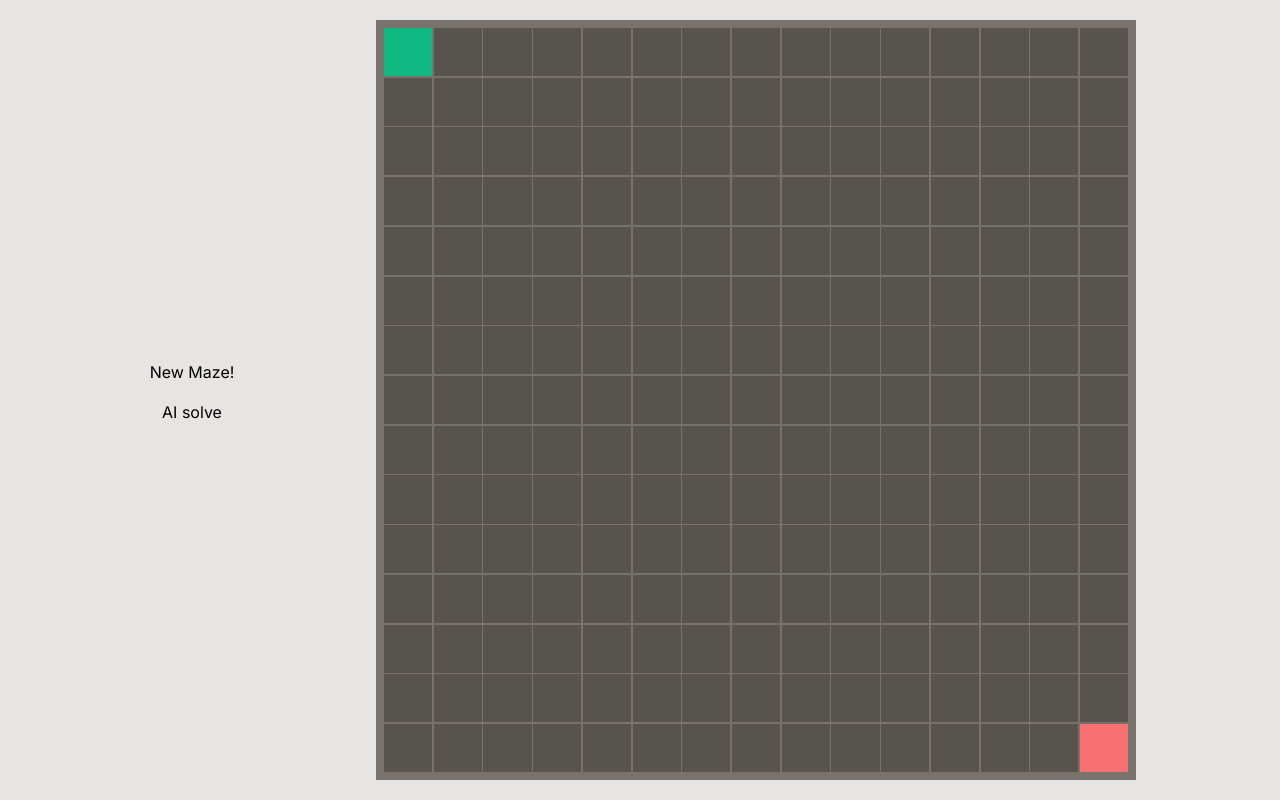
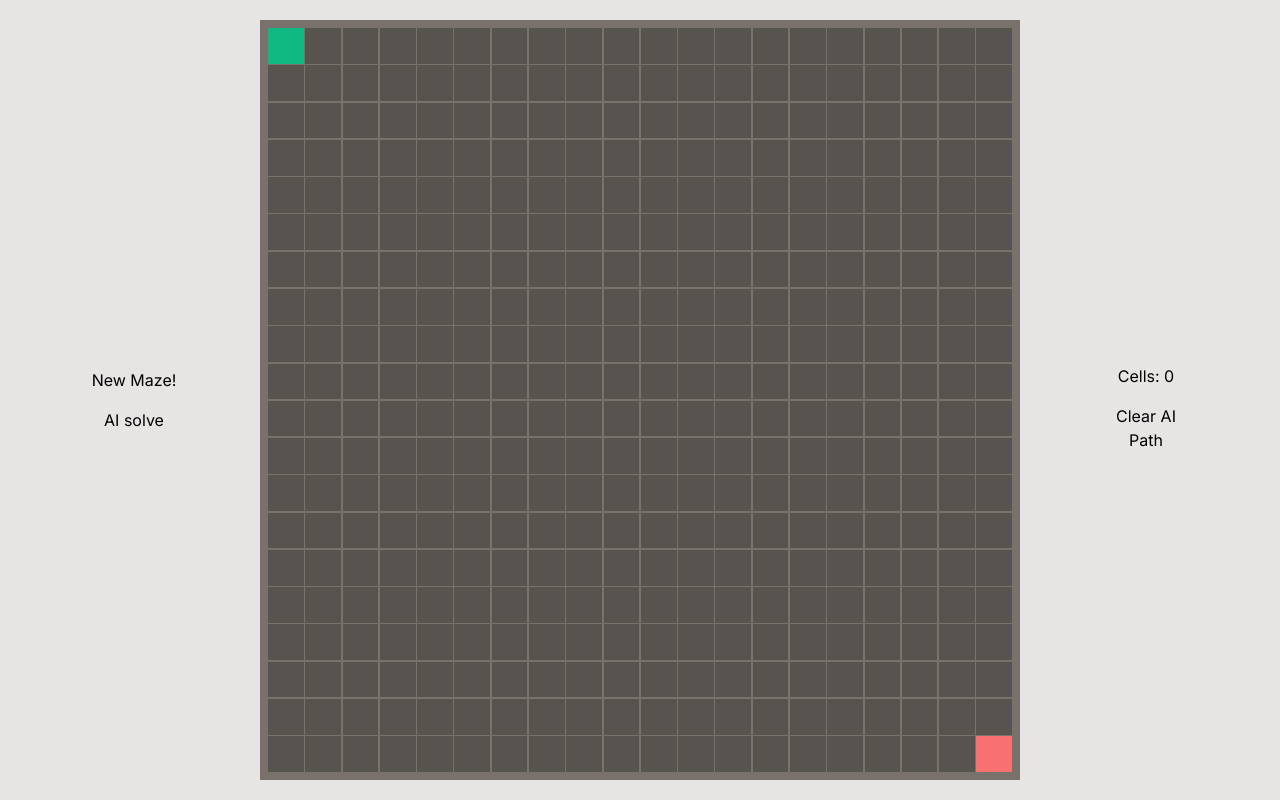
Before and after one commit to joliveto64/the-grid, a Next.js app: page / in a window 1280 px wide. Built offline with nearby package versions, Linux system fonts and the light colour scheme.

Commit message:
css and stop Ai updates

```diff
--- a/app/components/Cell.tsx
+++ b/app/components/Cell.tsx
@@ -29,7 +29,7 @@ export default function Cell(props: {
 
   return (
     <div
-      className={`aspect-square w-full ${
+      className={`active:scale-125 aspect-square w-full ${
         //         68,64,60          231,229,228
         chooseColor()
       }`}
--- a/app/components/useSharedState.tsx
+++ b/app/components/useSharedState.tsx
@@ -2,17 +2,16 @@ import { useState, useRef } from "react";
 import { createGrid } from "../createMaze";
 
 export default function useSharedState() {
-  const [gridSize, setGridSize] = useState(15);
+  const [gridSize, setGridSize] = useState(20);
   const [gridData, setGridData] = useState(createGrid(gridSize, gridSize));
-  const [aiMoving, setAiMoving] = useState(false);
   const [isDragging, setIsDragging] = useState(false);
+  const stopAi = useRef<boolean>(false);
   const touchedCells = useRef<Set<string>>(new Set());
 
   return {
     gridData,
     setGridData,
-    aiMoving,
-    setAiMoving,
+    stopAi,
     isDragging,
     setIsDragging,
     gridSize,
--- a/app/globals.css
+++ b/app/globals.css
@@ -7,3 +7,7 @@
     width: 95vh;
   }
 }
+
+body {
+  position: fixed;
+}
--- a/app/page.tsx
+++ b/app/page.tsx
@@ -6,6 +6,12 @@ import { exploreMaze } from "./pathfinding";
 import { createMaze } from "./createMaze";
 
 // TODO: make user solve then AI solve after. Doesn't work well on top of each other
+// TODO: logic to improve corner swiping
+// TODO: allow cancel pathfinding
+// TODO: games modes: predict AI path, beat AI shortest path
+// TODO: -----user generated mazes for all modes, upload to supabase
+// TODO: -----logic to change pathfinding order
+// TODO: -----need better pathfinding for shortest path
 
 export default function Home() {
   const {
@@ -16,6 +22,7 @@ export default function Home() {
     isDragging,
     setIsDragging,
     touchedCells,
+    stopAi,
   } = useSharedState();
   type Cell = {
     isDark: boolean;
@@ -37,7 +44,7 @@ export default function Home() {
           return row.map((cell, cIndex) => {
             if (cIndex === columnIndex) {
               if (cell.isStart || cell.isEnd) return cell;
-              return { ...cell, isDark: !cell.isDark };
+              return { ...cell, isUser: !cell.isUser };
             }
             return cell;
           });
@@ -70,6 +77,8 @@ export default function Home() {
     for (let i = 0; i < array.length; i++) {
       let CurrRow = array[i][0];
       let CurrCol = array[i][1];
+
+      if (stopAi.current) return;
 
       await delay(100);
 
@@ -116,6 +125,7 @@ export default function Home() {
   }
 
   function clearPath() {
+    stopAi.current = true;
     setGridData((prevGrid) => {
       return prevGrid.map((row, rIndex) => {
         return row.map((cell, cIndex) => {
@@ -193,7 +203,7 @@ export default function Home() {
   return (
     <div className="App">
       <div className="h-screen w-screen p-2 flex flex-col justify-center items-center bg-stone-200 landscape:flex-row landscape:justify-evenly">
-        <div className="w-full flex justify-evenly landscape:flex-col landscape:items-center landscape:w-24 mb-4">
+        <div className="w-full flex justify-evenly landscape:flex-col landscape:items-center landscape:w-24">
           <>
             <button
               className="landscape:mb-4"
@@ -206,6 +216,7 @@ export default function Home() {
             </button>
             <button
               onClick={() => {
+                stopAi.current = false;
                 clearAiPath();
                 handleTestMaze(gridData);
               }}
@@ -240,7 +251,7 @@ export default function Home() {
                 isAi={cell.isAi}
                 isUser={cell.isUser}
                 onClick={() => {
-                  // handleCellClick(rowIndex, columnIndex);
+                  handleCellClick(rowIndex, columnIndex);
                 }}
                 onTouchStart={(event) => {
                   handleTouchStart(event);
@@ -249,20 +260,28 @@ export default function Home() {
             ))
           )}
         </div>
-        {/* <div className="w-full flex justify-evenly landscape:flex-col landscape:items-center landscape:w-24 landscape:text-center mt-4">
-          <button
+        <div className="w-full flex justify-evenly landscape:flex-col landscape:items-center landscape:w-24 landscape:text-center mt-4">
+          {/* <button
             onClick={() => {
               clearPath();
               clearAiPath();
             }}
           >
             Clear All
+          </button> */}
+          <span className="landscape:mb-4 ">Cells: {countCells(gridData)}</span>
+          <button
+            onClick={() => {
+              stopAi.current = true;
+
+              setTimeout(() => {
+                clearAiPath();
+              }, 200);
+            }}
+          >
+            Clear AI Path
           </button>
-          <span className="landscape:mb-4 landscape:mt-4">
-            Cells: {countCells(gridData)}
-          </span>
-          <button onClick={clearAiPath}>Clear AI Path</button>
-        </div> */}
+        </div>
       </div>
     </div>
   );
```
